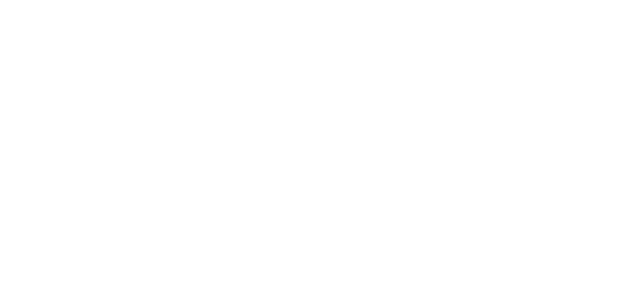
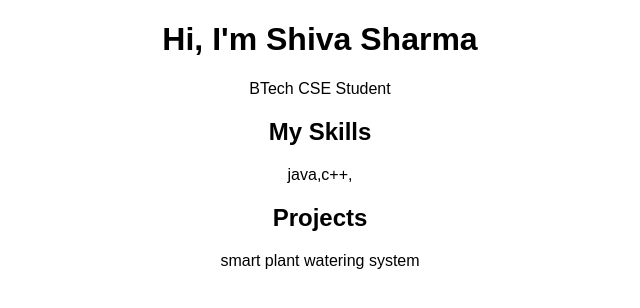
Before and after one commit to shiva4806sharma/shiva4806sharma.github-io, a plain HTML site: page index.html in a window 1280 px wide. Shown: the whole page, without its empty margins (320-960 px from the left). Drawn offline with Linux system fonts and the light colour scheme.

Commit message:
Change body text color from white to black

```diff
--- a/index.html
+++ b/index.html
@@ -3,7 +3,7 @@
 <head>
     <title>My Portfolio</title>
 </head>
-<body style="background:white; color:white; text-align:center; font-family:Arial;">
+<body style="background:white; color:black; text-align:center; font-family:Arial;">
 
     <h1>Hi, I'm Shiva Sharma</h1>
     <p>BTech CSE Student</p>
```
